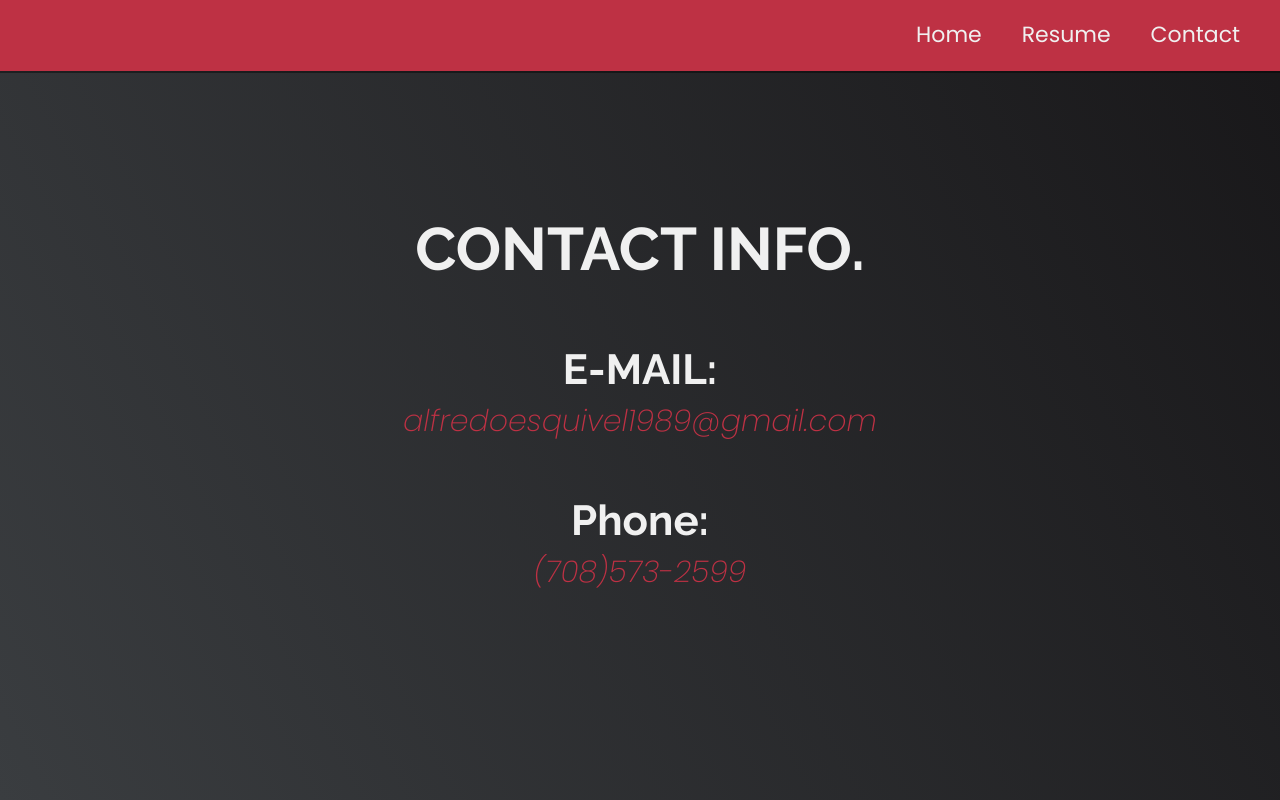
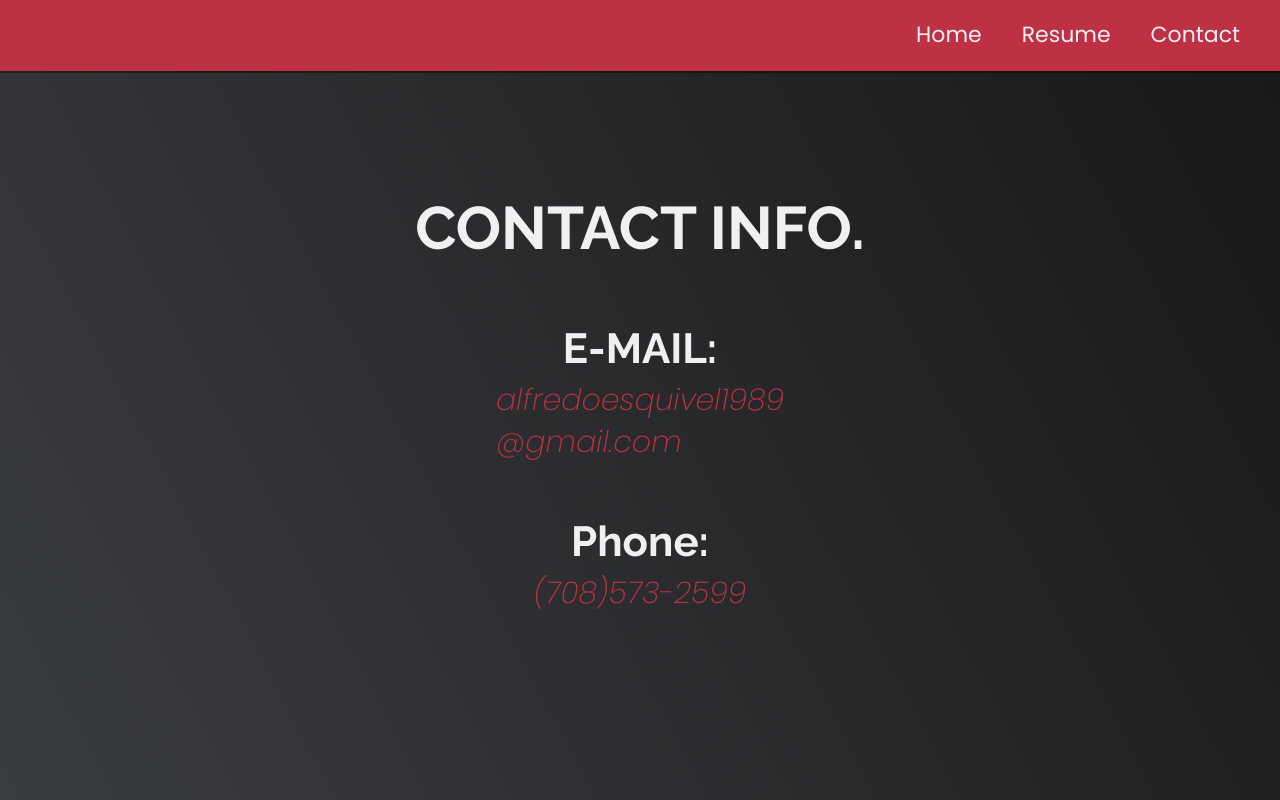
Before and after one commit to AlfredoE89/AlfredoE89, a plain HTML site: page contact.html in a window 1280 px wide. Shown: the top 800 px of the page. Drawn offline with Linux system fonts and the light colour scheme.

Commit message:
updated the Email on the contact page

```diff
--- a/contact.html
+++ b/contact.html
@@ -49,7 +49,7 @@
       <br />
       <br />
       <h2>E-MAIL:</h2>
-      <p>alfredoesquivel1989@gmail.com</p>
+      <p>alfredoesquivel1989<br />@gmail.com</p>
       <br />
       <br />
       <h2>Phone:</h2>
```
